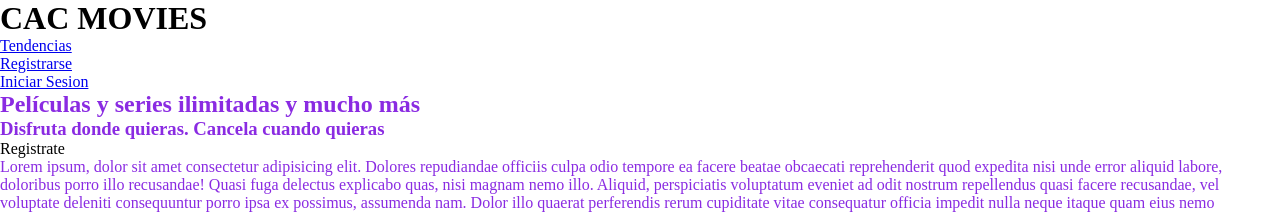
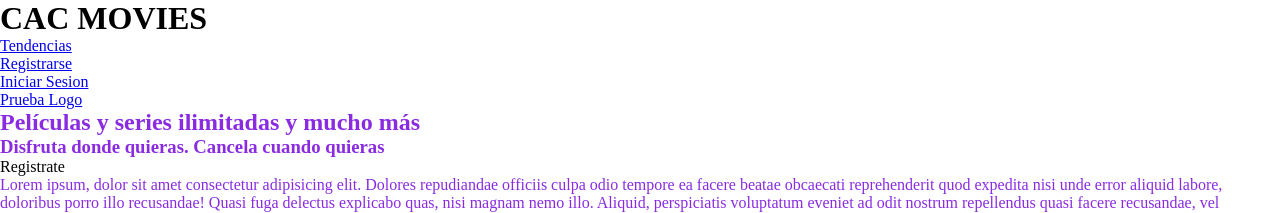
Before and after one commit to gonzadl87/CAC-Movies1, a plain HTML site: page index.html in a window 1280 px wide. Shown: the top 213 px of the page. Drawn offline with Linux system fonts and the light colour scheme.

Commit message:
5to commit

```diff
--- a/index.html
+++ b/index.html
@@ -17,6 +17,7 @@
                 <li><a href="#tendencias">Tendencias</a></li>
                 <li><a href="pages/registro.html">Registrarse</a></li>
                 <li><a href="#">Iniciar Sesion</a></li>
+                <li><a href="pages/pruebalogo.html">Prueba Logo</a></li>
             </ul>
         </nav>
     </header>
```
